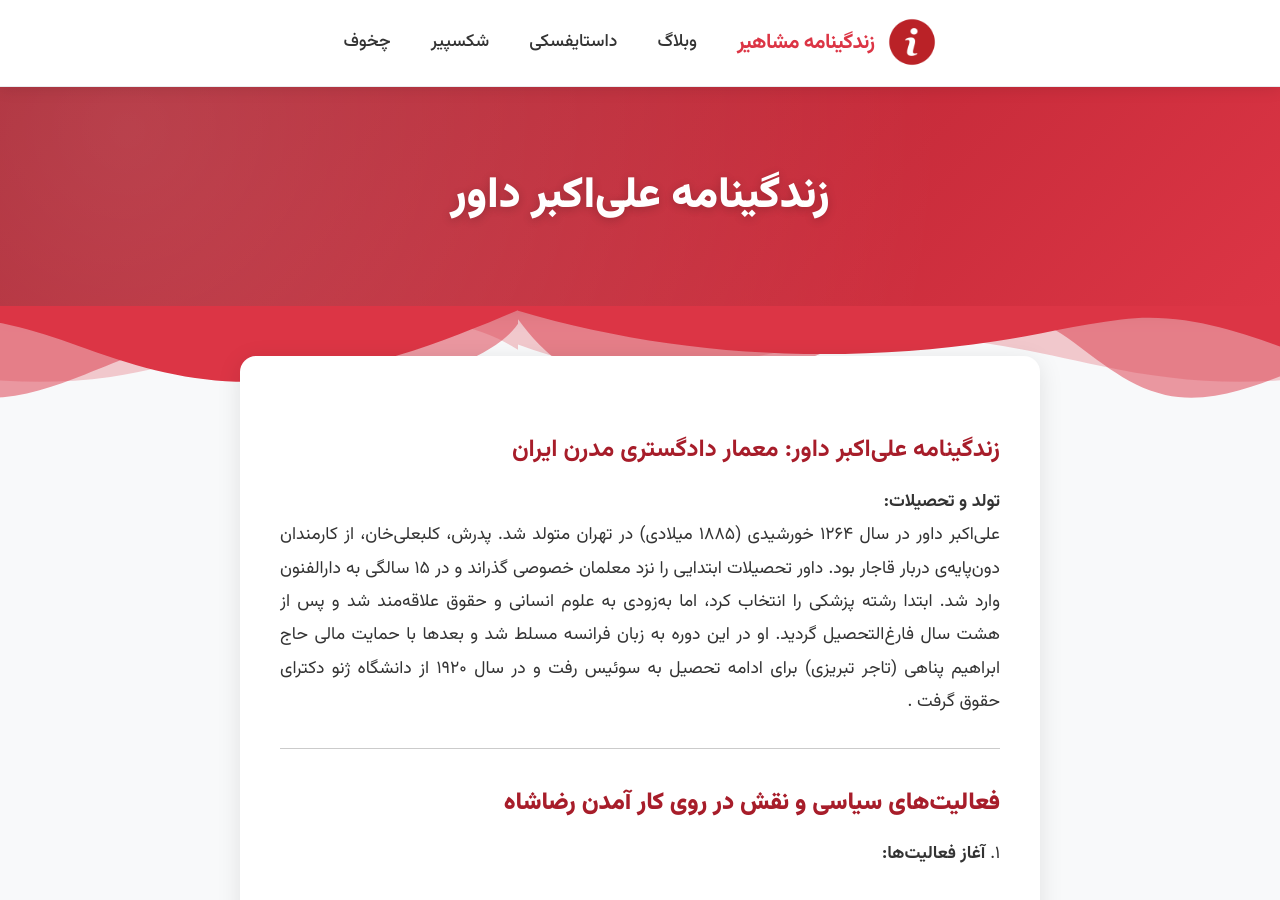
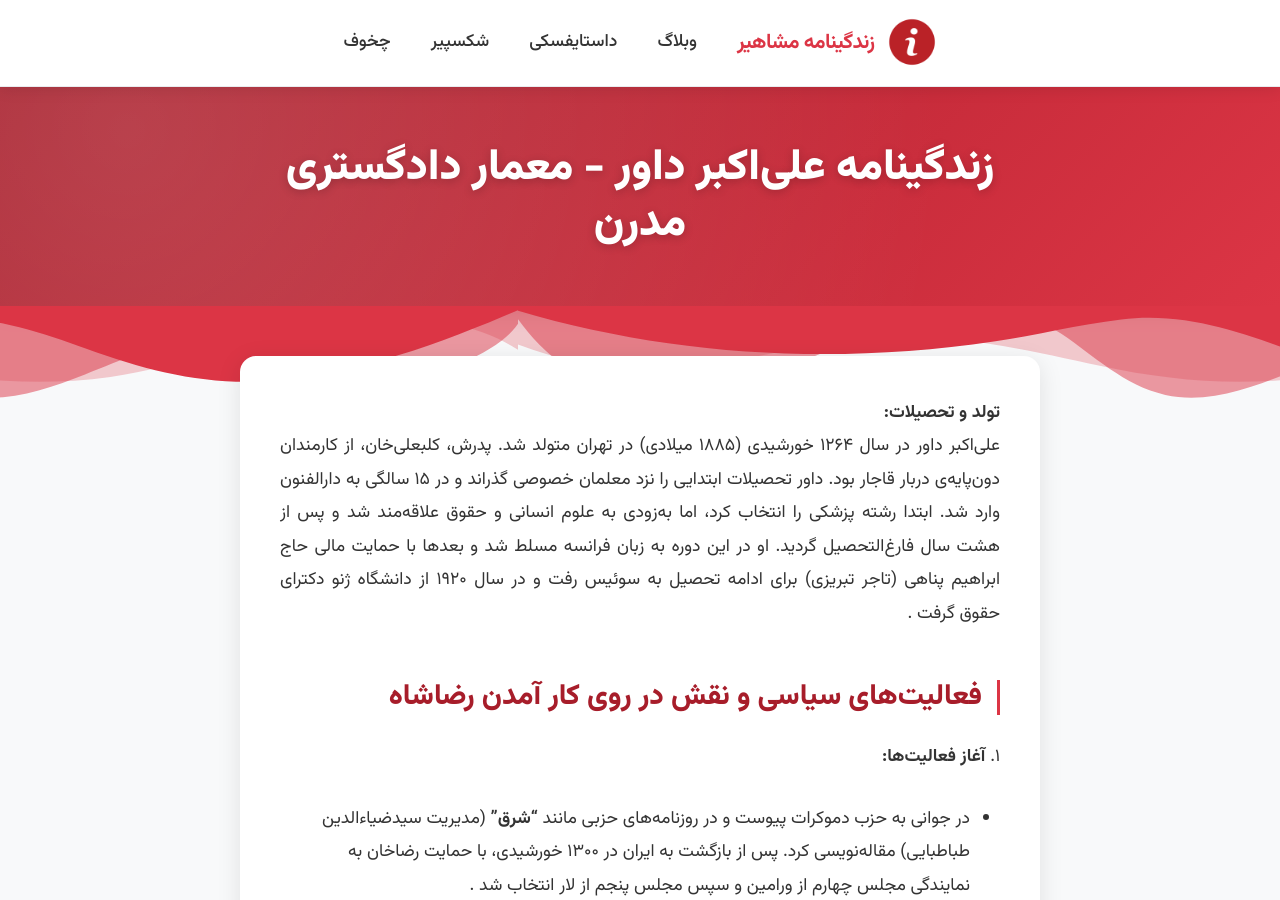
Before and after one commit to darkblog/darkblog.github.io, a Jekyll site: the page built from _posts/2025-7-19-97.md, in a window 1280 px wide and 900 px high. Built offline with Jekyll 4.4.1, drawn with Linux system fonts in a browser that asks for light colours.

Commit message:
Update 2025-7-19-97.md

```diff
--- a/_posts/2025-7-19-97.md
+++ b/_posts/2025-7-19-97.md
@@ -1,15 +1,12 @@
 ---
 layout: post
-title: زندگینامه علی‌اکبر داور
+title: زندگینامه علی‌اکبر داور - معمار دادگستری مدرن
 ---
 
-### زندگینامه علی‌اکبر داور: معمار دادگستری مدرن ایران
 **تولد و تحصیلات:**
 علی‌اکبر داور در سال ۱۲۶۴ خورشیدی (۱۸۸۵ میلادی) در تهران متولد شد. پدرش، کلبعلی‌خان، از کارمندان دون‌پایه‌ی دربار قاجار بود. داور تحصیلات ابتدایی را نزد معلمان خصوصی گذراند و در ۱۵ سالگی به دارالفنون وارد شد. ابتدا رشته پزشکی را انتخاب کرد، اما به‌زودی به علوم انسانی و حقوق علاقه‌مند شد و پس از هشت سال فارغ‌التحصیل گردید. او در این دوره به زبان فرانسه مسلط شد و بعدها با حمایت مالی حاج ابراهیم پناهی (تاجر تبریزی) برای ادامه تحصیل به سوئیس رفت و در سال ۱۹۲۰ از دانشگاه ژنو دکترای حقوق گرفت .
 
----
-
-### **فعالیت‌های سیاسی و نقش در روی کار آمدن رضاشاه**
+## فعالیت‌های سیاسی و نقش در روی کار آمدن رضاشاه
 ۱. **آغاز فعالیت‌ها:**
    - در جوانی به حزب دموکرات پیوست و در روزنامه‌های حزبی مانند **"شرق"** (مدیریت سیدضیاءالدین طباطبایی) مقاله‌نویسی کرد. پس از بازگشت به ایران در ۱۳۰۰ خورشیدی، با حمایت رضاخان به نمایندگی مجلس چهارم از ورامین و سپس مجلس پنجم از لار انتخاب شد .
    - در ۱۳۰۱ حزب **"رادیکال"** را تأسیس کرد که حدود ۳۳۰ روشنفکر جوان عضو آن بودند. این حزب با انتشار روزنامه **"مرد آزاد"** به رهبری داور، از رضاخان حمایت می‌کرد و مخالفانش را به‌شدت نقد می‌نمود .
@@ -18,9 +15,7 @@
    - داور به‌همراه عبدالحسین تیمورتاش و نصرت‌الدوله فیروز، مثلثی تشکیل دادند که نقش تعیین‌کننده‌ای در انقراض قاجارها داشت. او لایحه **"خلع سلطنت قاجار"** را در ۹ آبان ۱۳۰۴ به مجلس تقدیم کرد و با دفاع از آن در برابر مخالفانی مانند مصدق و مدرس، راه را برای سلطنت رضاشاه هموار نمود .
    - همچنین طرح تأسیس **"مجلس مؤسسان"** را نوشت که با تغییر قانون اساسی، سلطنت را به خاندان پهلوی واگذار کرد .
 
----
-
-### **دستاوردهای ماندگار در نظام قضایی و اقتصادی**
+## دستاوردهای ماندگار در نظام قضایی و اقتصادی
 ۱. **اصلاحات انقلابی در دادگستری:**
    - در ۱۳۰۵ به وزارت عدلیه منصوب شد و با انحلال سیستم قضایی قدیم، ساختار نوینی پایه‌گذاری کرد. او قوانین مدنی، تجاری، و کیفری را بر اساس اصول مدرن و با ترکیبی از فقه اسلامی و حقوق اروپایی تدوین نمود .
    - نهادهای جدیدی مانند **"ثبت اسناد و املاک"**، **"دفاتر ازدواج و طلاق"**، و **"محاکم تجارت"** را ایجاد کرد. شرط تحصیلات حقوقی برای قضات، بسیاری روحانیون را از سیستم قضایی حذف نمود .
@@ -28,9 +23,7 @@
 ۲. **وزارت مالیه و سیاست‌های اقتصادی:**
    - در ۱۳۱۲ به وزارت مالیه (دارایی) رسید و با انعقاد قراردادهای پایاپای با شوروی و آلمان، تجارت خارجی را توسعه داد. او همچنین **"مدرسه عالی تجارت"** را تأسیس کرد و برای نوسازی اقتصاد ایران از کارشناسان آلمانی مانند **هیالمار شاخت** دعوت به همکاری نمود .
 
----
-
-### **مرگ تراژیک و ابعاد پنهان**
+## مرگ تراژیک و ابعاد پنهان
 - **خودکشی در اوج اقتدار:**
   داور در ۲۰ بهمن ۱۳۱۵ در ۵۱ سالگی با خوردن تریاک حل‌شده در مشروب خودکشی کرد. جسد او با یادداشتی کنار تخت یافت شد که بر آن شعری از **کلیم کاشانی** درباره بی‌ثباتی زندگی نوشته بود .
 
@@ -39,15 +32,13 @@
   - **خستگی و فشار کاری:** حسن اعظام قدسی در خاطراتش اشاره می‌کند که داور روزانه ۱۴–۱۶ ساعت کار می‌کرد و اعصابش تحلیل رفته بود .
   - **توطئه‌های سیاسی:** برخی منابع مرگ او را مرتبط با مخالفت انگلیس و شوروی با قراردادهای نفتی آمریکا می‌دانند که داور مذاکره‌کننده آن بود .
 
----
-
-### **میراث و تضادهای تاریخی**
+## میراث و تضادهای تاریخی
 - **ستایش و انتقاد:**
   داور از سوی هم‌عصرانش مانند ابوالحسن ابتهاج، مردی **"وطن‌پرست، لایق و پرکار"** توصیف شد که دارایی شخصی کمی داشت . با این حال، منتقدان او را **"پایه‌گذار استبداد پهلوی"** می‌دانند که خود قربانی آن شد .
 - **تأثیر پایدار:**
   نظام قضایی امروز ایران، ثبت اسناد، و قوانین مدنیِ تدوین‌شده تحت نظر او، میراثی انکارناپذیر است. خیابان داور در تهران نیز به نامش ثبت شده است .
 
-> ### نکته تاریخی
+> ## نکته تاریخی
 > شعر یافت‌شده کنار جسد داور:
 > *"افسانه حیات دو روزی نبود بیش / آن هم کلیم با تو بگویم چه سان گذشت*
 > *یک روز صرف بستن دل شد به این و آن / روز دگر به کندن دل زین و آن گذشت"*
```
